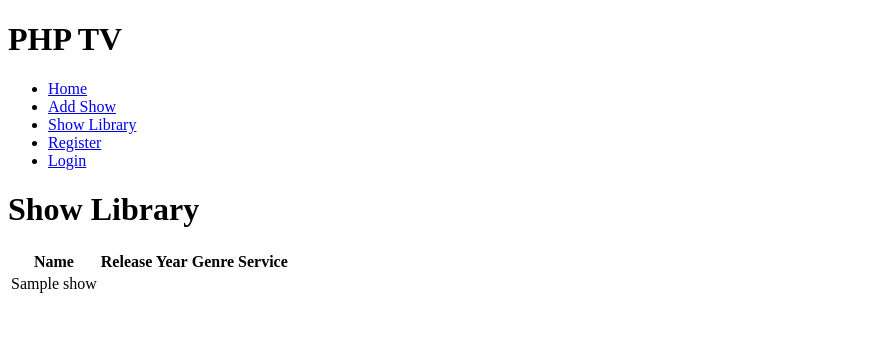
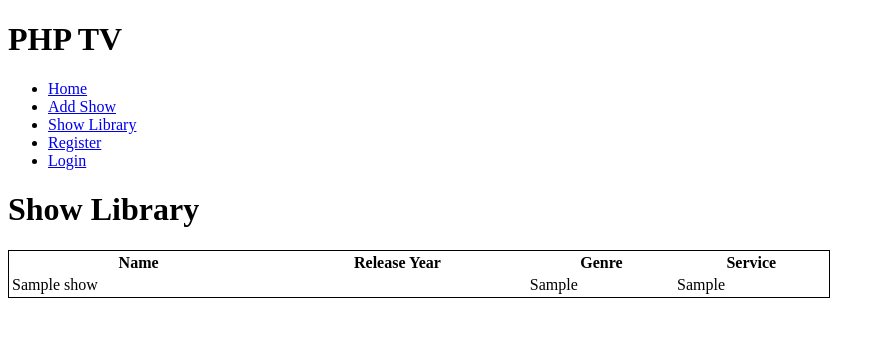
Before and after one commit to ifotn/phptv, a PHP site: page /shows.php in a window 1280 px wide. Shown: the top 337 px of the page, without its empty margins (0-885 px from the left). Run offline with PHP 8.4, Linux system fonts and the light colour scheme; tables that the repository leaves empty or names only in its code hold one stand-in row (values such as "Sample post"); data that the repository does not hold is empty.

Commit message:
l4/3 - completed shows table

```diff
--- /dev/null
+++ b/css/site.css
@@ -0,0 +1,4 @@
+table {
+    width: 65%;
+    border: 1px solid;
+}
--- a/shared/header.php
+++ b/shared/header.php
@@ -4,6 +4,7 @@
     <meta charset="UTF-8">
     <meta name="viewport" content="width=device-width, initial-scale=1.0">
     <title><?php echo $title; ?></title>
+    <link rel="stylesheet" href="./css/site.css" />
 </head>
 <body>
     <h1>PHP TV</h1>
--- a/shows.php
+++ b/shows.php
@@ -19,7 +19,12 @@ echo '<table><thead><th>Name</th><th>Release Year</th><th>Genre</th><th>Service<
 
 // loop through the dataresult from the query, and display each show name
 foreach ($shows as $show) {
-    echo '<tr><td>' . $show['name'] . '</td></tr>';
+    echo '<tr>
+        <td>' . $show['name'] . '</td>
+        <td>' . $show['releaseYear'] . '</td>
+        <td>' . $show['genre'] . '</td>
+        <td>' . $show['service'] . '</td>
+        </tr>';
 }
 
 // end list
```
